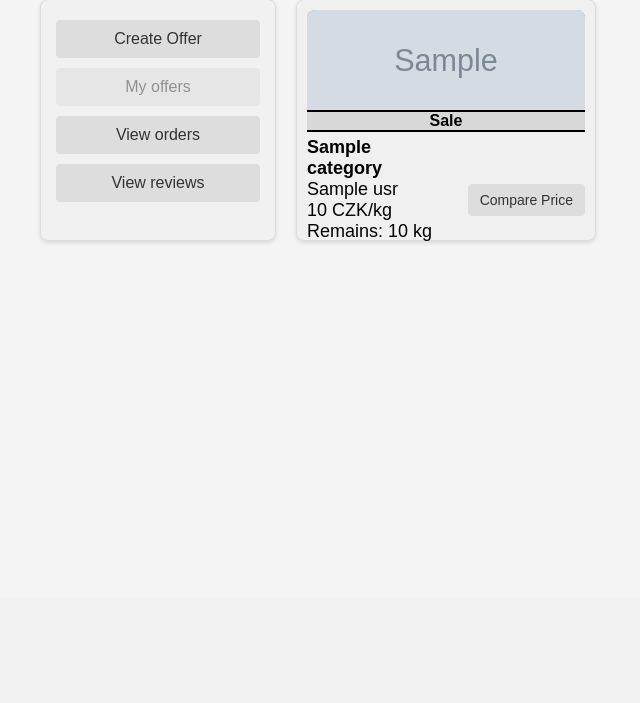
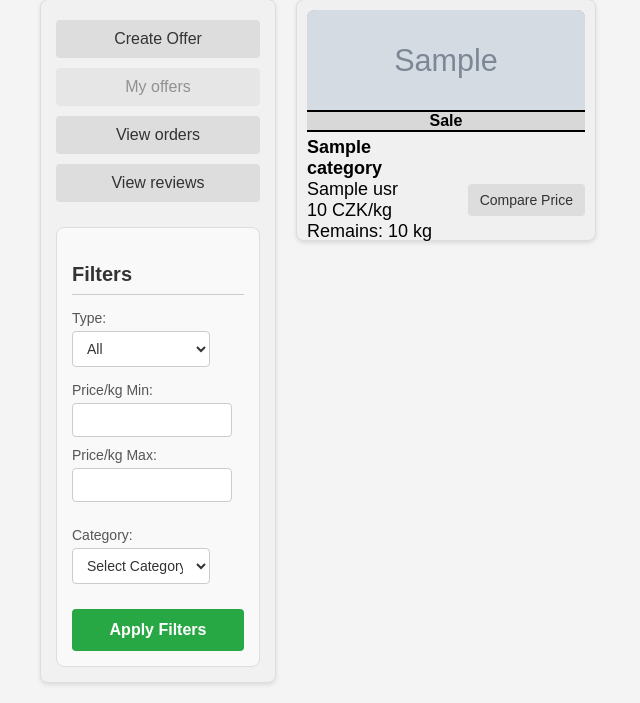
Before and after one commit to denyzzko/SchoolProject--marketplace_IS, a PHP site: page /frontend/market.html in a window 1280 px wide. Shown: the part 202-905 px from the top of the page, without its empty margins (0-640 px from the left). Before the commit the page ends 445 px from the top, so only its background shows below. Run offline with PHP 8.4, Linux system fonts and the light colour scheme; tables that the repository leaves empty hold one stand-in row (values such as "Sample post"); grey boxes marked "Sample" are stand-in pictures; a stand-in replaces the project's code that opens the database connection.

Commit message:
market filters & order minor fix

```diff
--- a/backend/get_offers.php
+++ b/backend/get_offers.php
@@ -1,7 +1,97 @@
 <?php
 include 'db.php';
 
-// Funkce pro získání úplného názvu kategorie a image_path
+if (!$conn) {
+    die(json_encode(['status' => 'error', 'message' => 'Database connection not established.']));
+}
+
+// Get filter parameters
+$type = isset($_GET['type']) ? $_GET['type'] : null;
+$price_min = isset($_GET['price_min']) ? $_GET['price_min'] : null;
+$price_max = isset($_GET['price_max']) ? $_GET['price_max'] : null;
+$category_id = isset($_GET['category_id']) ? $_GET['category_id'] : null;
+
+$params = [];
+$paramTypes = '';
+$whereClauses = [];
+
+// Build the WHERE clauses
+if ($type) {
+    $whereClauses[] = "Offer.type = ?";
+    $params[] = $type;
+    $paramTypes .= 's';
+}
+
+if ($price_min) {
+    $whereClauses[] = "Attribute.price_kg >= ?";
+    $params[] = $price_min;
+    $paramTypes .= 'd';
+}
+
+if ($price_max) {
+    $whereClauses[] = "Attribute.price_kg <= ?";
+    $params[] = $price_max;
+    $paramTypes .= 'd';
+}
+
+if ($category_id) {
+    // Include offers in the selected category and its subcategories
+    // Get all descendant category IDs
+    function getDescendantCategoryIds($parentId, $conn) {
+        $ids = [$parentId];
+        $sql = "SELECT category_id FROM Category WHERE parent_category = ?";
+        $stmt = $conn->prepare($sql);
+        $stmt->bind_param("i", $parentId);
+        $stmt->execute();
+        $result = $stmt->get_result();
+        while ($row = $result->fetch_assoc()) {
+            $childId = $row['category_id'];
+            $ids = array_merge($ids, getDescendantCategoryIds($childId, $conn));
+        }
+        $stmt->close();
+        return $ids;
+    }
+
+    $categoryIds = getDescendantCategoryIds($category_id, $conn);
+    $placeholders = implode(',', array_fill(0, count($categoryIds), '?'));
+    $whereClauses[] = "Offer.category_id IN ($placeholders)";
+    $params = array_merge($params, $categoryIds);
+    $paramTypes .= str_repeat('i', count($categoryIds));
+}
+
+// Build the SQL query
+$sql = "SELECT Offer.*,
+               Attribute.price_item, Attribute.price_kg, Attribute.quantity AS attribute_quantity,
+               SelfPickingEvent.location, SelfPickingEvent.start_date,
+               Usr.name AS farmer_name,
+               Category.category_id AS category_id
+        FROM Offer
+        LEFT JOIN Attribute ON Offer.offer_id = Attribute.offer_id
+        LEFT JOIN SelfPickingEvent ON Offer.offer_id = SelfPickingEvent.offer_id
+        JOIN Usr ON Offer.user_id = Usr.user_id
+        JOIN Category ON Offer.category_id = Category.category_id";
+
+if (count($whereClauses) > 0) {
+    $sql .= ' WHERE ' . implode(' AND ', $whereClauses);
+}
+
+$stmt = $conn->prepare($sql);
+
+if ($stmt === false) {
+    die(json_encode(['status' => 'error', 'message' => 'SQL prepare failed: ' . $conn->error]));
+}
+
+// Bind parameters
+if (count($params) > 0) {
+    $stmt->bind_param($paramTypes, ...$params);
+}
+
+$stmt->execute();
+$result = $stmt->get_result();
+
+$offers = [];
+if ($result && $result->num_rows > 0) {
+    // Ensure getFullCategoryInfo is defined
     function getFullCategoryInfo($categoryId, $conn) {
         $nameParts = [];
         $currentId = $categoryId;
@@ -15,10 +105,10 @@ function getFullCategoryInfo($categoryId, $conn) {
             $result = $stmt->get_result();
 
             if ($row = $result->fetch_assoc()) {
-            // Přidáme název kategorie na začátek pole
+                // Add category name to the beginning of the array
                 array_unshift($nameParts, $row['name']);
 
-            // Uložíme image_path, pokud ještě nemáme
+                // Save image_path if not already set
                 if (!$image_path && !empty($row['image_path'])) {
                     $image_path = $row['image_path'];
                 }
@@ -31,34 +121,17 @@ function getFullCategoryInfo($categoryId, $conn) {
             $stmt->close();
         }
 
-    // Odstraníme kořenovou kategorii
+        // Remove root category
         if (count($nameParts) > 1) {
-        array_shift($nameParts); // Odstraní první prvek (kořenovou kategorii)
+            array_shift($nameParts);
         }
 
-    // Sestavíme název kategorie bez kořenové kategorie
+        // Build the category name without the root
         $name = implode(' ', $nameParts);
 
         return ['full_category_name' => $name, 'image_path' => $image_path];
     }
 
-
-// Načtení nabídek
-$sql = "SELECT Offer.*,
-               Attribute.price_item, Attribute.price_kg, Attribute.quantity AS attribute_quantity,
-               SelfPickingEvent.location, SelfPickingEvent.start_date,
-               Usr.name AS farmer_name,
-               Category.category_id AS category_id
-        FROM Offer
-        LEFT JOIN Attribute ON Offer.offer_id = Attribute.offer_id
-        LEFT JOIN SelfPickingEvent ON Offer.offer_id = SelfPickingEvent.offer_id
-        JOIN Usr ON Offer.user_id = Usr.user_id
-        JOIN Category ON Offer.category_id = Category.category_id";
-
-$result = $conn->query($sql);
-
-$offers = [];
-if ($result->num_rows > 0) {
     while ($row = $result->fetch_assoc()) {
         $categoryInfo = getFullCategoryInfo($row['category_id'], $conn);
         $row['full_category_name'] = $categoryInfo['full_category_name'];
@@ -67,9 +140,11 @@ if ($result->num_rows > 0) {
     }
 }
 
-// Reverze pole nabídek (od nejnovějších po nejstarší)
+// Reverse the offers array (from newest to oldest)
 $offers = array_reverse($offers);
 
 echo json_encode($offers);
+
+$stmt->close();
 $conn->close();
 ?>
--- /dev/null
+++ b/filters.css
@@ -0,0 +1,82 @@
+/* Styles for the Filters Section */
+.filters {
+    margin-top: 20px;
+    padding: 15px;
+    background-color: #f9f9f9; /* Light background color */
+    border: 1px solid #ddd;
+    border-radius: 8px;
+}
+
+.filters h3 {
+    margin-bottom: 15px;
+    font-size: 20px;
+    color: #333; /* Heading color */
+    border-bottom: 1px solid #ccc;
+    padding-bottom: 8px;
+}
+
+.filter-section {
+    margin-bottom: 15px;
+}
+
+.filter-section label {
+    display: block;
+    font-size: 14px;
+    color: #555;
+    margin-bottom: 5px;
+}
+
+.filter-section select,
+.filter-section input[type="number"] {
+    width: 80%;
+    padding: 8px 10px;
+    font-size: 14px;
+    color: #333;
+    border: 1px solid #ccc;
+    border-radius: 4px;
+    background-color: #fff;
+}
+
+.filter-section input[type="number"] {
+
+    margin-bottom: 10px;
+}
+
+#apply-filters-button {
+    width: 100%;
+    padding: 12px 0;
+    background-color: #28a745; /* Green background */
+    color: #fff;
+    font-size: 16px;
+    font-weight: bold;
+    border: none;
+    border-radius: 4px;
+    cursor: pointer;
+}
+
+#apply-filters-button:hover {
+    background-color: #218838;
+}
+
+.filter-section select:focus,
+.filter-section input[type="number"]:focus {
+    border-color: #80bdff;
+    outline: none;
+}
+
+.filter-section #filter-category-selection select {
+    margin-bottom: 10px;
+}
+
+
+/* Responsive Adjustments */
+@media (max-width: 768px) {
+    .filters {
+        margin-top: 10px;
+        padding: 10px;
+    }
+
+    .filters h3 {
+        font-size: 18px;
+    }
+}
--- a/frontend/market.html
+++ b/frontend/market.html
@@ -6,6 +6,8 @@
     <title>Market</title>
     <link rel="stylesheet" href="../styles.css">
     <link rel="stylesheet" href="../market.css">
+    <link rel="stylesheet" href="../filters.css">
+
 </head>
 <body>
 
@@ -35,11 +37,47 @@
     <div class="main-layout">
         <!-- Left Sidebar -->
         <aside class="left-sidebar">
+            <!-- Existing buttons -->
             <button class="sidebar-btn" id="create-offer-btn">Create Offer</button>
             <button class="sidebar-btn" id="my-offers-btn" disabled>My offers</button>
             <button class="sidebar-btn">View orders</button>
             <button class="sidebar-btn">View reviews</button>
+
+            <!-- Filters -->
+            <div class="filters">
+                <h3>Filters</h3>
+
+                <!-- Type Filter -->
+                <div class="filter-section">
+                    <label for="filter-type">Type:</label>
+                    <select id="filter-type">
+                        <option value="">All</option>
+                        <option value="sale">Sale</option>
+                        <option value="selfpick">Self-pick</option>
+                    </select>
+                </div>
+
+                <!-- Price/kg Filter -->
+                <div class="filter-section">
+                    <label for="filter-price-min">Price/kg Min:</label>
+                    <input type="number" id="filter-price-min" step="0.01" min="0">
+                    <label for="filter-price-max">Price/kg Max:</label>
+                    <input type="number" id="filter-price-max" step="0.01" min="0">
+                </div>
+
+                <!-- Category Filter -->
+                <div class="filter-section" id="filter-category-section">
+                    <label>Category:</label>
+                    <div id="filter-category-selection">
+                        <!-- Category dropdowns will be added here -->
+                    </div>
+                </div>
+
+                <!-- Apply Filters Button -->
+                <button id="apply-filters-button">Apply Filters</button>
+            </div>
         </aside>
+
 
         <!-- Market Offers -->
         <main id="market-container" class="market-container">
--- a/frontend/my_orders.js
+++ b/frontend/my_orders.js
@@ -22,7 +22,7 @@ function renderOrders(orders) {
                 <div>
                     <p><strong>Name:</strong> ${order.category_name}</p>
                     <p><strong>Farmer:</strong> ${order.farmer_name}</p>
-                    <p>${order.price_item} CZK  </p><p>${order.price_kg} CZK/kg</p>
+                    </p><p>${order.price_kg} CZK/kg</p>
                     <p><strong>Bought:</strong> ${order.quantity}</p>
                     <p><strong>Type:</strong>${order.type === 'sale' ? 'Sale' : 'Selfpick'}</p>
                     <p><strong>Date:</strong>${order.date}</p>
```
Also changed, not shown: frontend/market.js (+200 -2 lines). Lines whose indentation alone changed are shown as unchanged.
